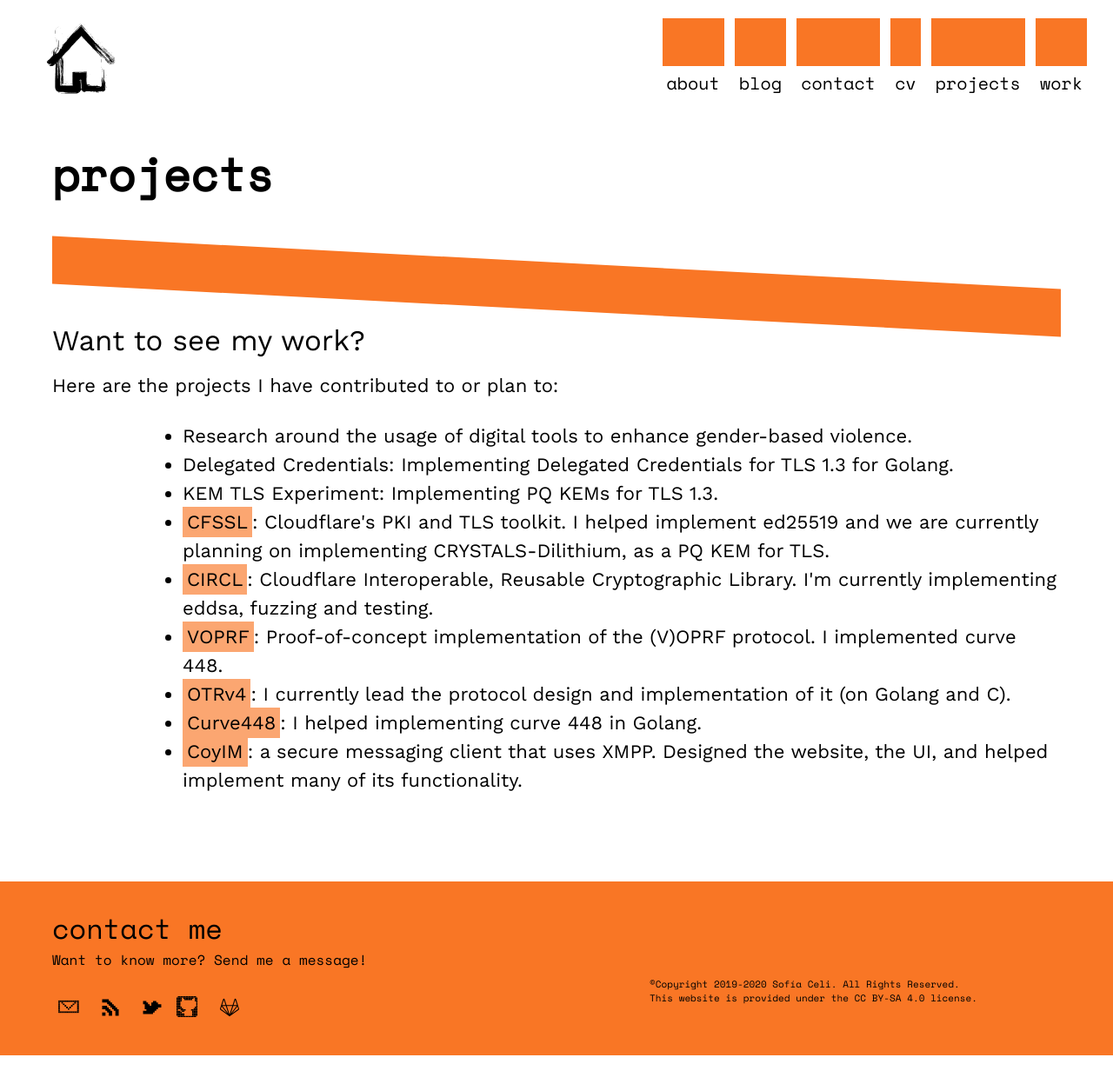
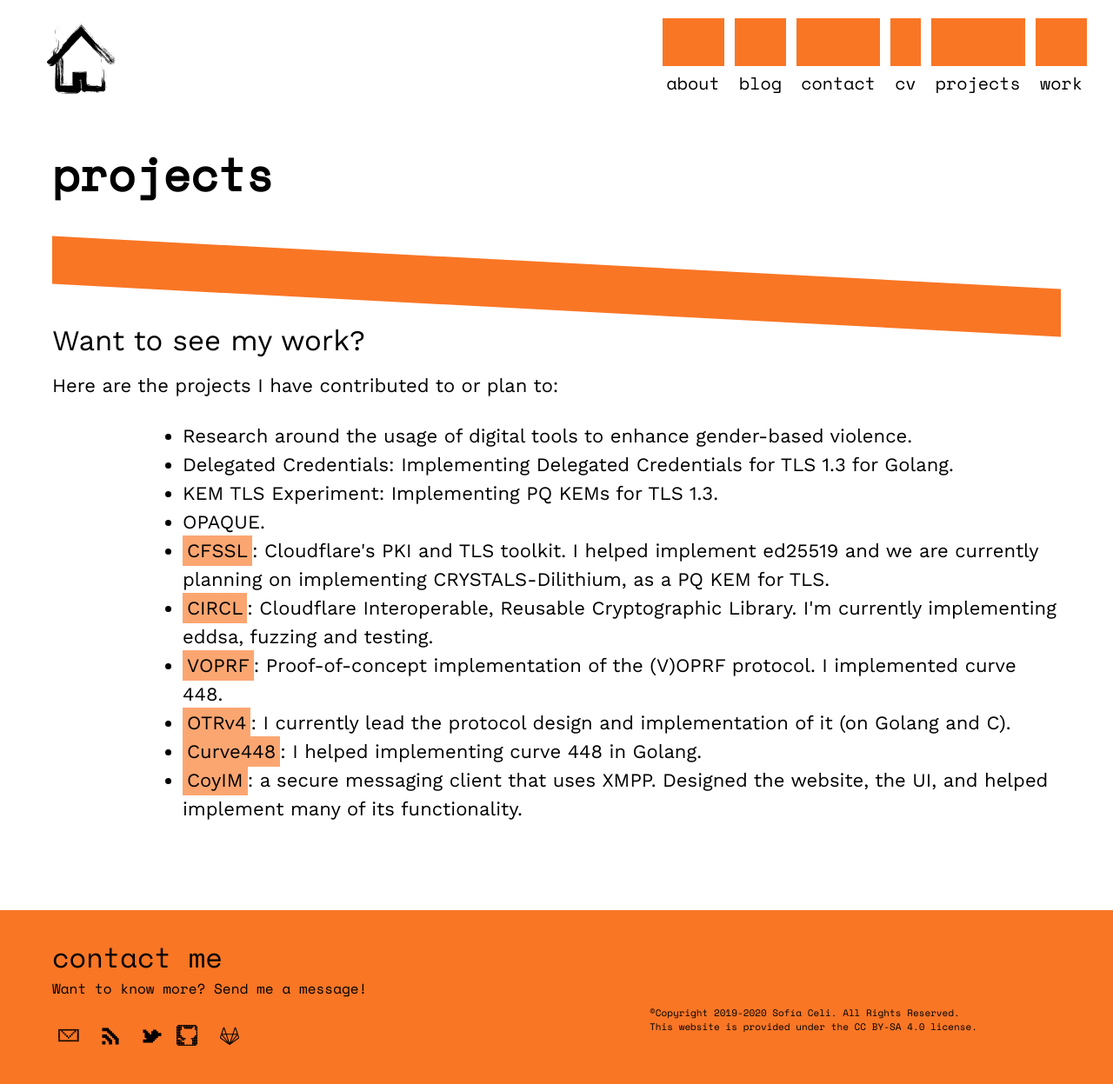
Before and after one commit to claucece/claucece.github.io, a Jekyll site: the page built from projects.html, in a window 1280 px wide and 1247 px high. Shown: the whole window at 87% size. Built offline with Jekyll 4.4.1, drawn with Linux system fonts in a browser that asks for light colours.

Commit message:
The other project

```diff
--- a/projects.html
+++ b/projects.html
@@ -15,6 +15,7 @@ tags: menu
       <li>Research around the usage of digital tools to enhance gender-based violence.</li>
       <li>Delegated Credentials: Implementing Delegated Credentials for TLS 1.3 for Golang.</li>
       <li>KEM TLS Experiment: Implementing PQ KEMs for TLS 1.3.</li>
+      <li>OPAQUE.</li>
       <li><a href="https://github.com/cloudflare/cfssl" target="_blank">CFSSL</a>: Cloudflare's PKI and TLS toolkit. I helped implement ed25519 and we are currently planning on implementing CRYSTALS-Dilithium, as a PQ KEM for TLS.</li>
       <li><a href="https://github.com/cloudflare/circl" target="_blank">CIRCL</a>: Cloudflare Interoperable, Reusable Cryptographic Library. I'm currently implementing eddsa, fuzzing and testing.</li>
       <li><a href="https://github.com/alxdavids/voprf-poc" target="_blank">VOPRF</a>: Proof-of-concept implementation of the (V)OPRF protocol. I implemented curve 448.</li>
```
